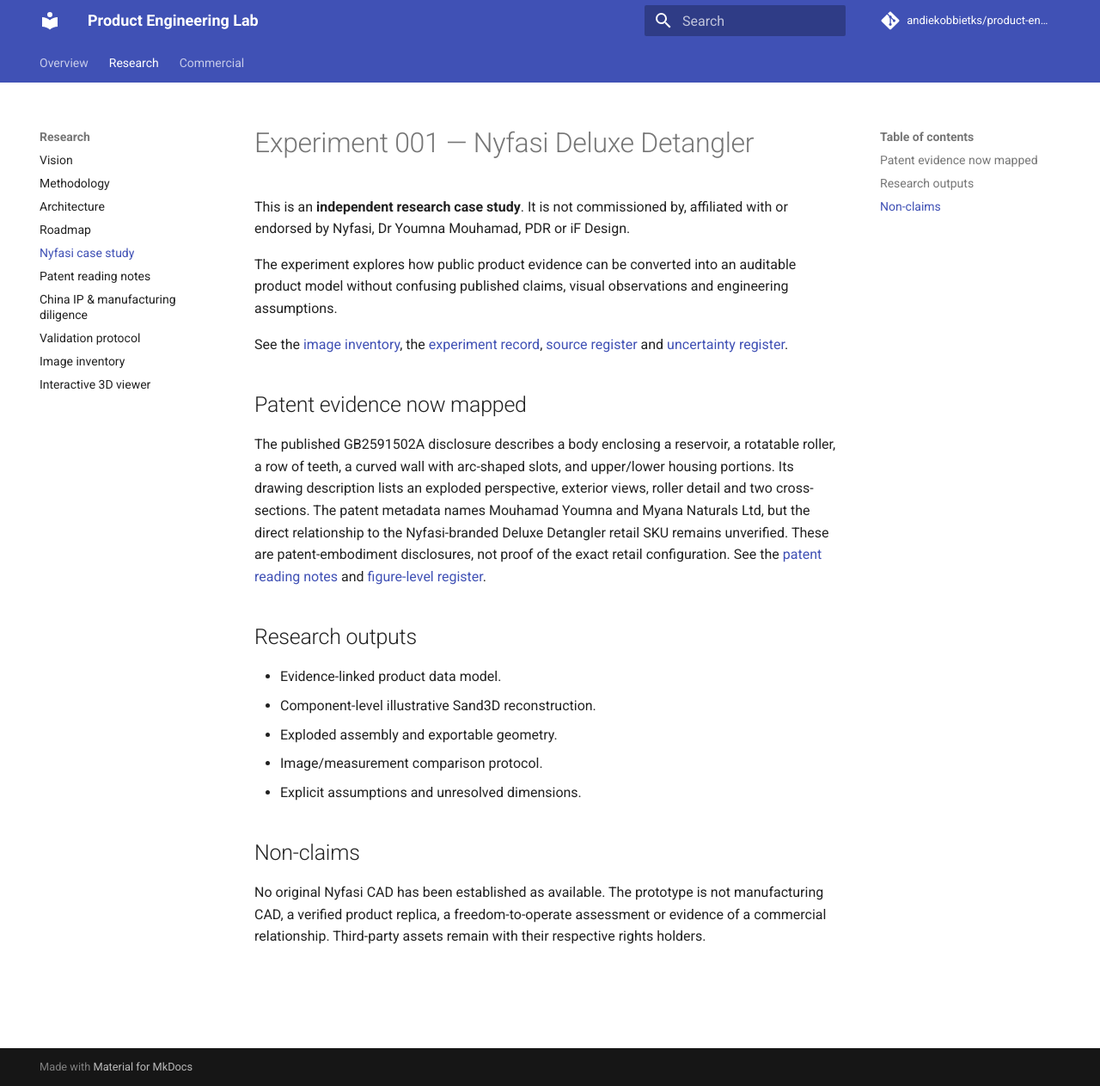
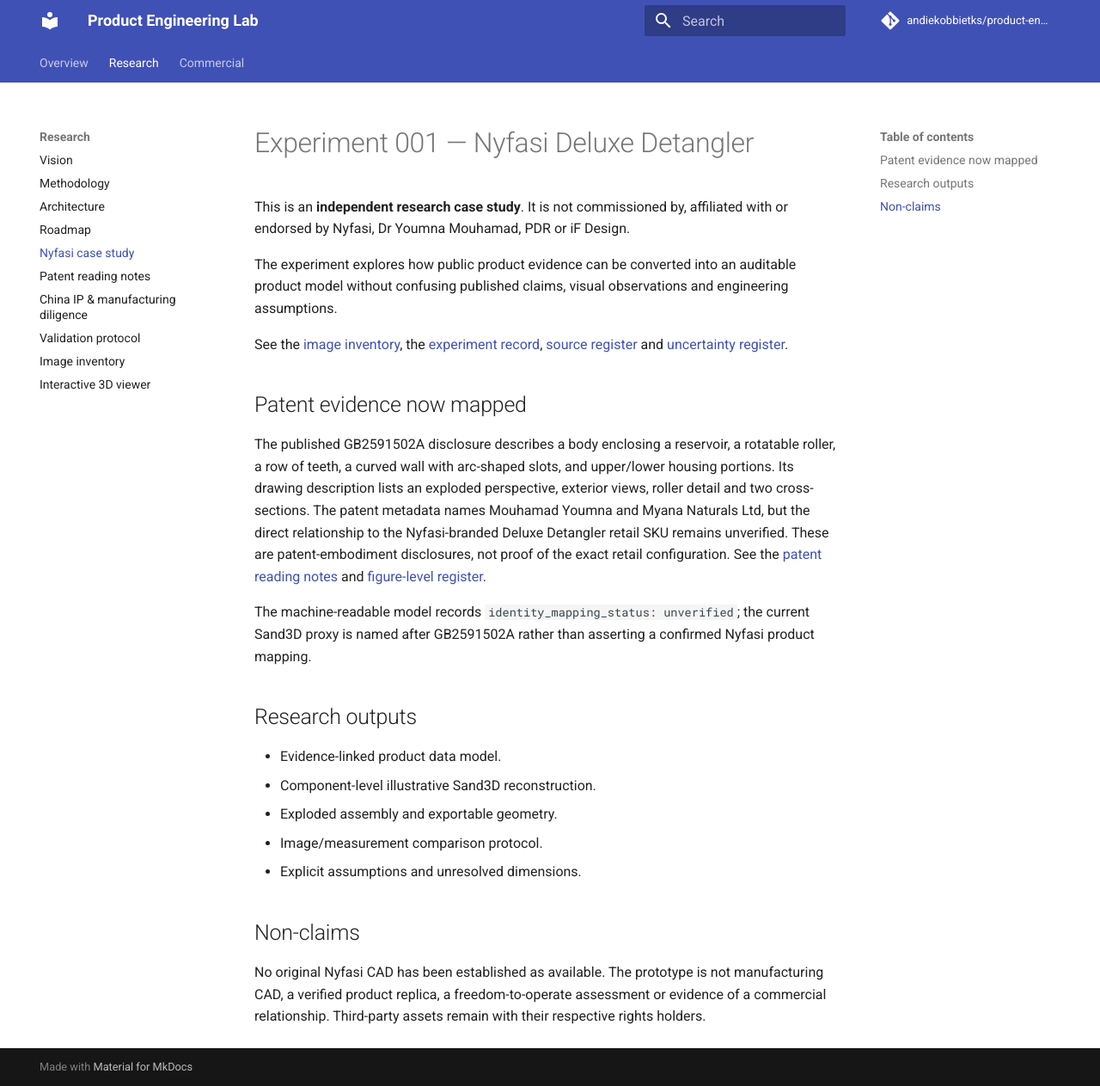
Before and after one commit to andiekobbietks/product-engineering-lab, an MkDocs documentation site: the page built from docs/experiments/nyfasi.md, in a window 1280 px wide and 1263 px high. Shown: the whole window at 86% size. Built offline with MkDocs 1.6.1 and Material for MkDocs 9.7.7, drawn with Linux system fonts in a browser that asks for light colours; comment, search, counter and statistics services are not loaded.

Commit message:
Clarify independent patent architecture mapping in docs/experiments/nyfasi.md

```diff
--- a/docs/experiments/nyfasi.md
+++ b/docs/experiments/nyfasi.md
@@ -10,6 +10,8 @@ See the [image inventory](image-inventory.md), the [experiment record](https://g
 
 The published GB2591502A disclosure describes a body enclosing a reservoir, a rotatable roller, a row of teeth, a curved wall with arc-shaped slots, and upper/lower housing portions. Its drawing description lists an exploded perspective, exterior views, roller detail and two cross-sections. The patent metadata names Mouhamad Youmna and Myana Naturals Ltd, but the direct relationship to the Nyfasi-branded Deluxe Detangler retail SKU remains unverified. These are patent-embodiment disclosures, not proof of the exact retail configuration. See the [patent reading notes](patent-reading-notes.md) and [figure-level register](https://github.com/andiekobbietks/product-engineering-lab/blob/main/experiments/001-nyfasi-reconstruction/evidence/patent-figure-register.csv).
 
+The machine-readable model records `identity_mapping_status: unverified`; the current Sand3D proxy is named after GB2591502A rather than asserting a confirmed Nyfasi product mapping.
+
 ## Research outputs
 
 - Evidence-linked product data model.
```
